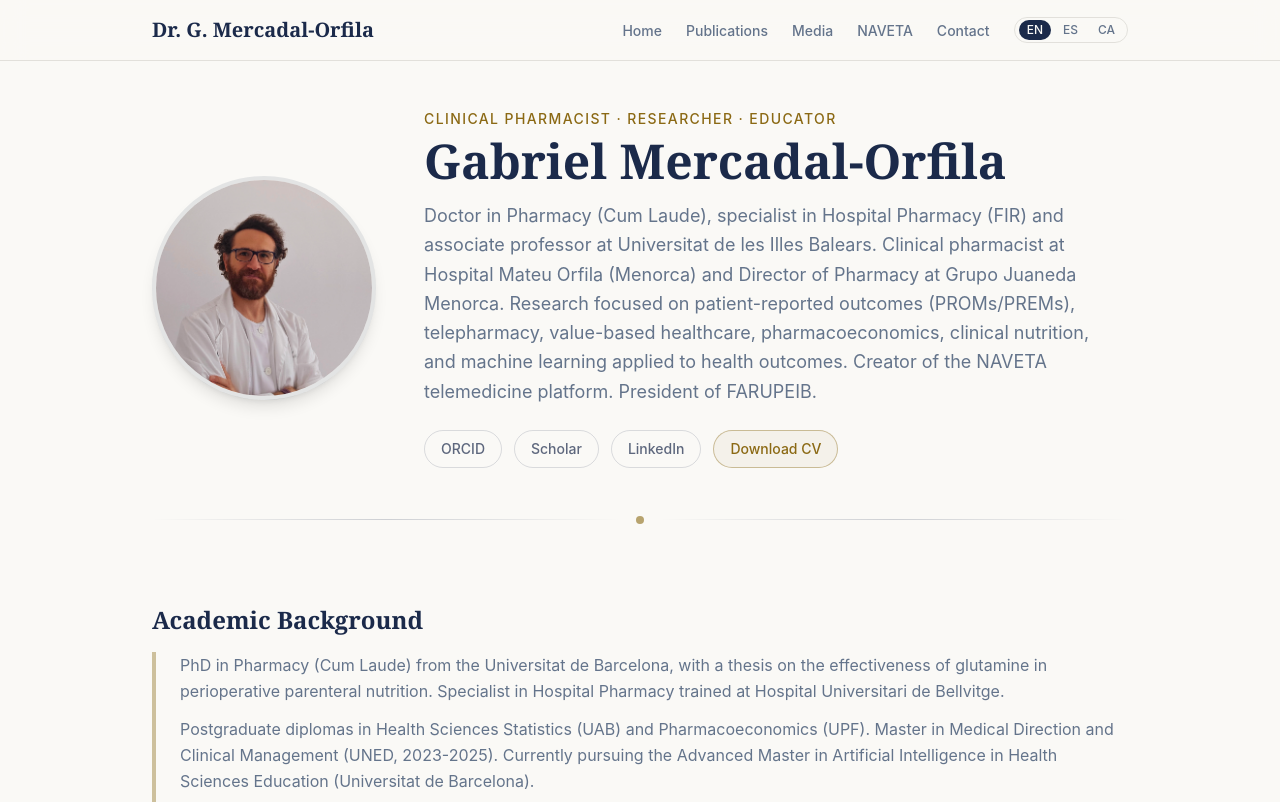
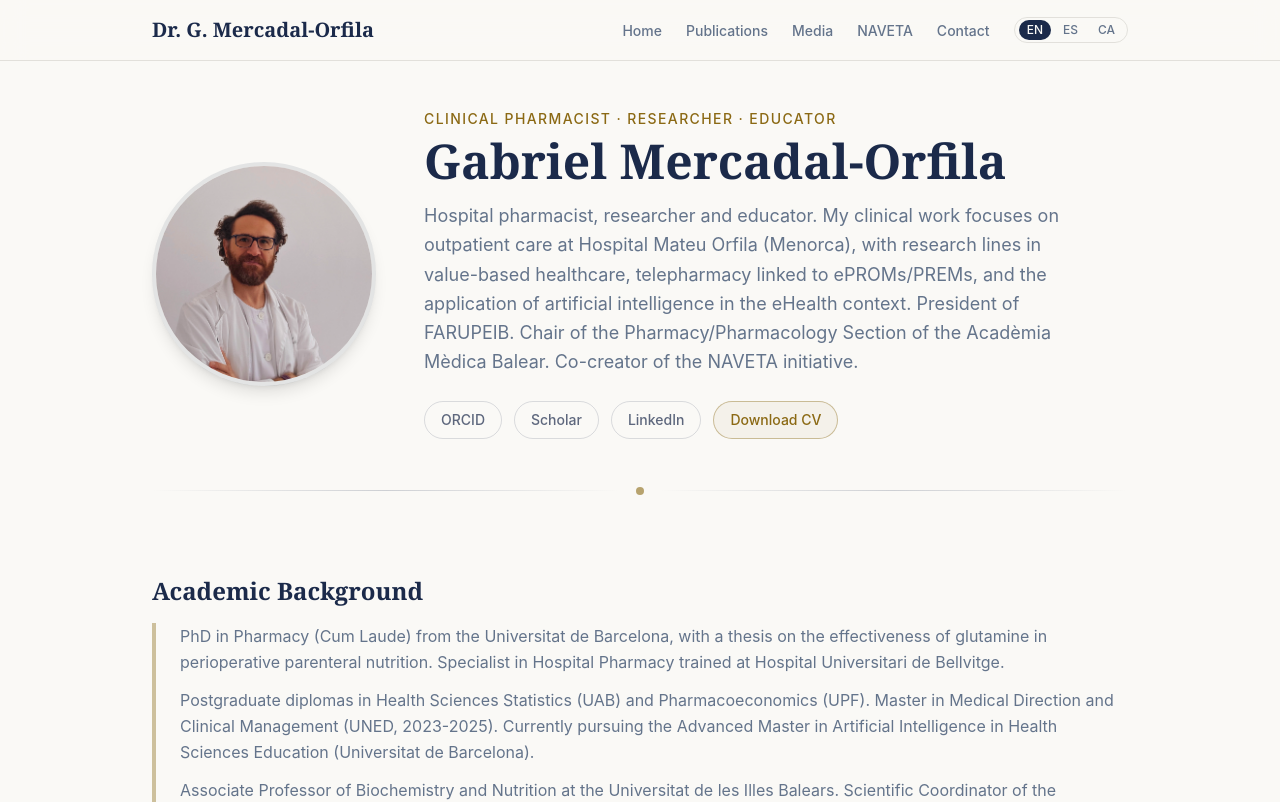
Before and after one commit to GMO10/gmercadal-academic, a Next.js app: page / in a window 1280 px wide. Shown: the top 802 px of the page. Built offline with nearby package versions, Linux system fonts and the light colour scheme.

Commit message:
fix: use translated hero.bio

```diff
--- a/app/page.tsx
+++ b/app/page.tsx
@@ -30,7 +30,7 @@ export default function HomePage() {
           <div className="flex-1 text-center md:text-left">
             <p className="text-sm font-medium tracking-widest uppercase text-gold mb-2">{t('hero.subtitle')}</p>
             <h1 className="font-serif text-4xl sm:text-5xl font-bold text-navy mb-4 leading-tight">{identity.person.fullName}</h1>
-            <p className="text-lg text-slate leading-relaxed max-w-2xl mb-6">{identity.person.bio}</p>
+            <p className="text-lg text-slate leading-relaxed max-w-2xl mb-6">{t('hero.bio')}</p>
             <div className="flex flex-wrap gap-3 justify-center md:justify-start">
               {identity.person.links.orcid && (
                 <a href={identity.person.links.orcid} target="_blank" rel="noopener noreferrer" className="profile-link">ORCID</a>
```
